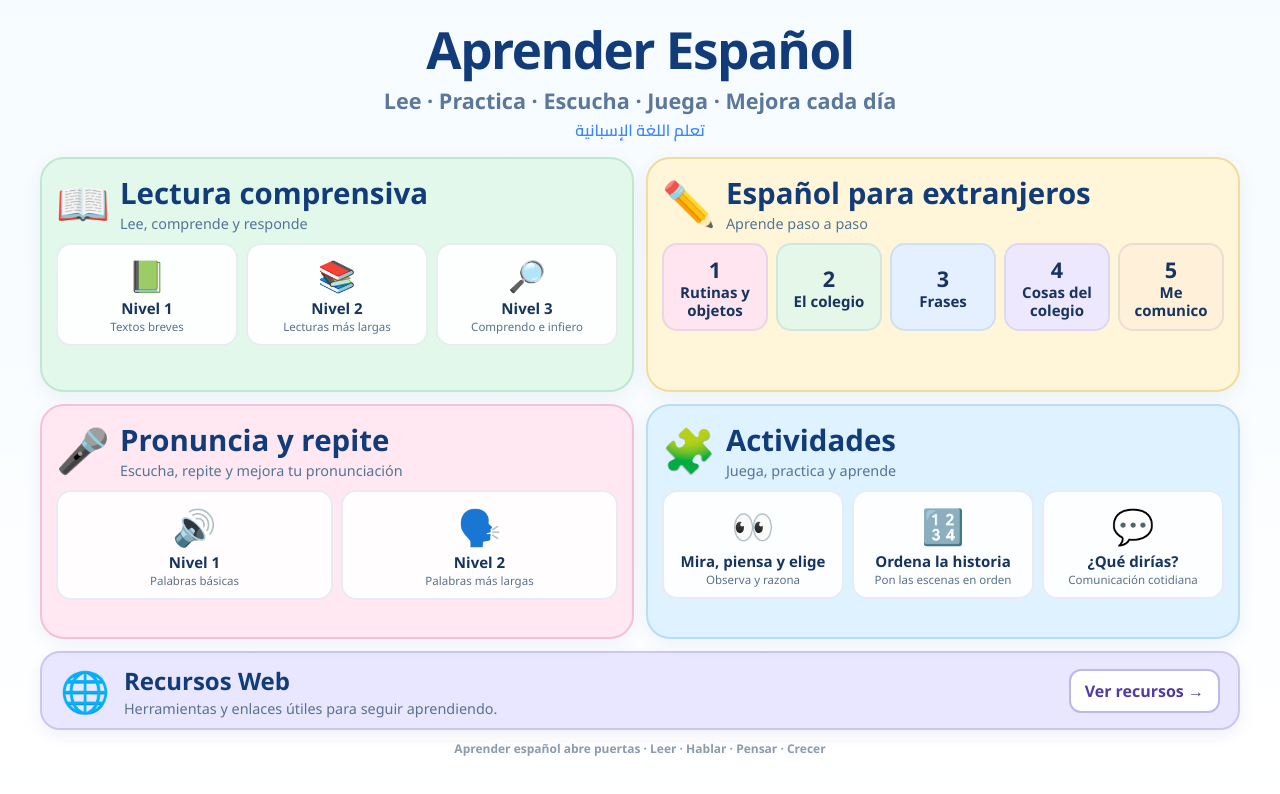
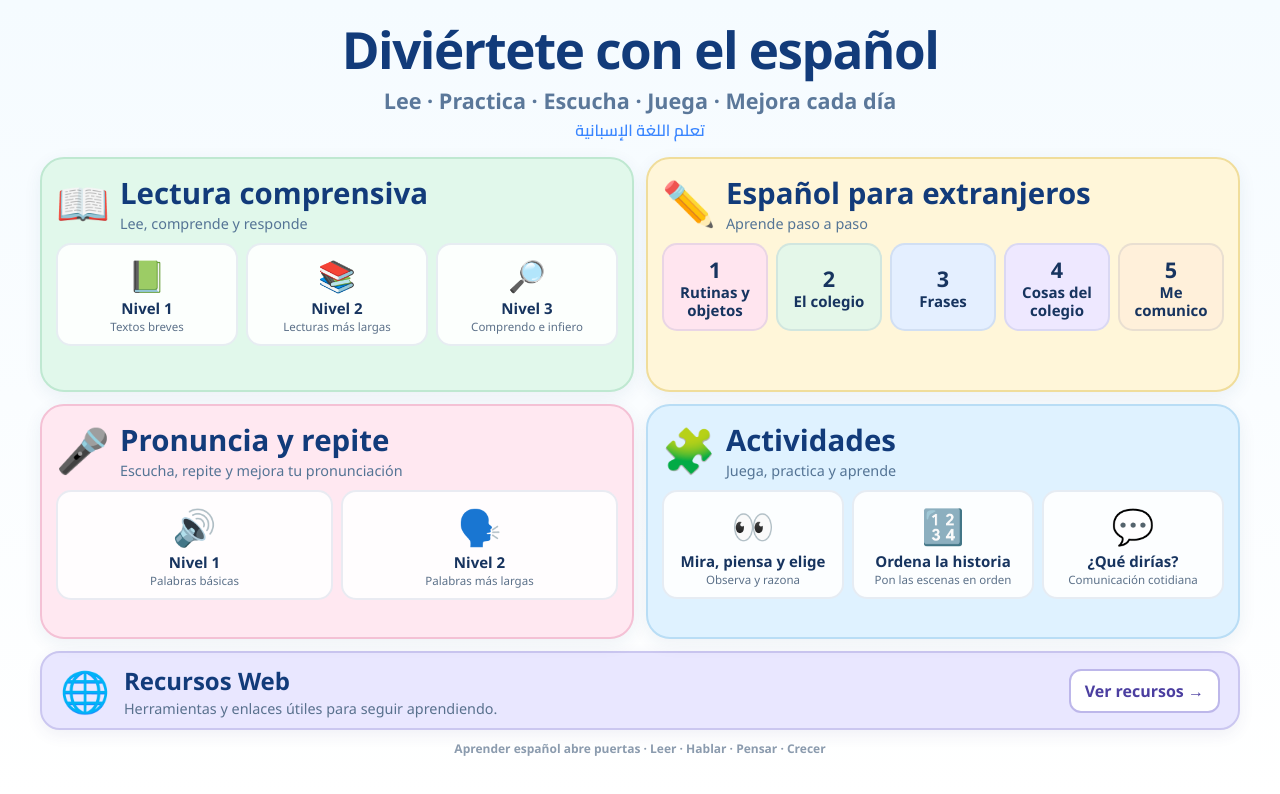
Before and after one commit to chetymoiron/chetymoiron.github.io, a plain HTML site: page index.html in a window 1280 px wide. Drawn offline with Linux system fonts and the light colour scheme.

Commit message:
Add files via upload

```diff
--- a/index.html
+++ b/index.html
@@ -3,7 +3,7 @@
 <head>
 <meta charset="UTF-8">
 <meta name="viewport" content="width=device-width, initial-scale=1.0">
-<title>Aprender Español · Chety Moirón</title>
+<title>Diviértete con el español · Chety Moirón</title>
 <link rel="preconnect" href="https://fonts.googleapis.com">
 <link rel="preconnect" href="https://fonts.gstatic.com" crossorigin>
 <link href="https://fonts.googleapis.com/css2?family=Cairo:wght@600;800&display=swap" rel="stylesheet">
@@ -102,7 +102,7 @@ footer{text-align:center;color:#8b9bae;font-size:.75rem;font-weight:700;margin-t
 <div class="page">
 
 <header>
-  <h1>Aprender Español</h1>
+  <h1>Diviértete con el español</h1>
   <div class="tagline">Lee · Practica · Escucha · Juega · Mejora cada día</div>
   <div class="ar">تعلم اللغة الإسبانية</div>
 </header>
```
